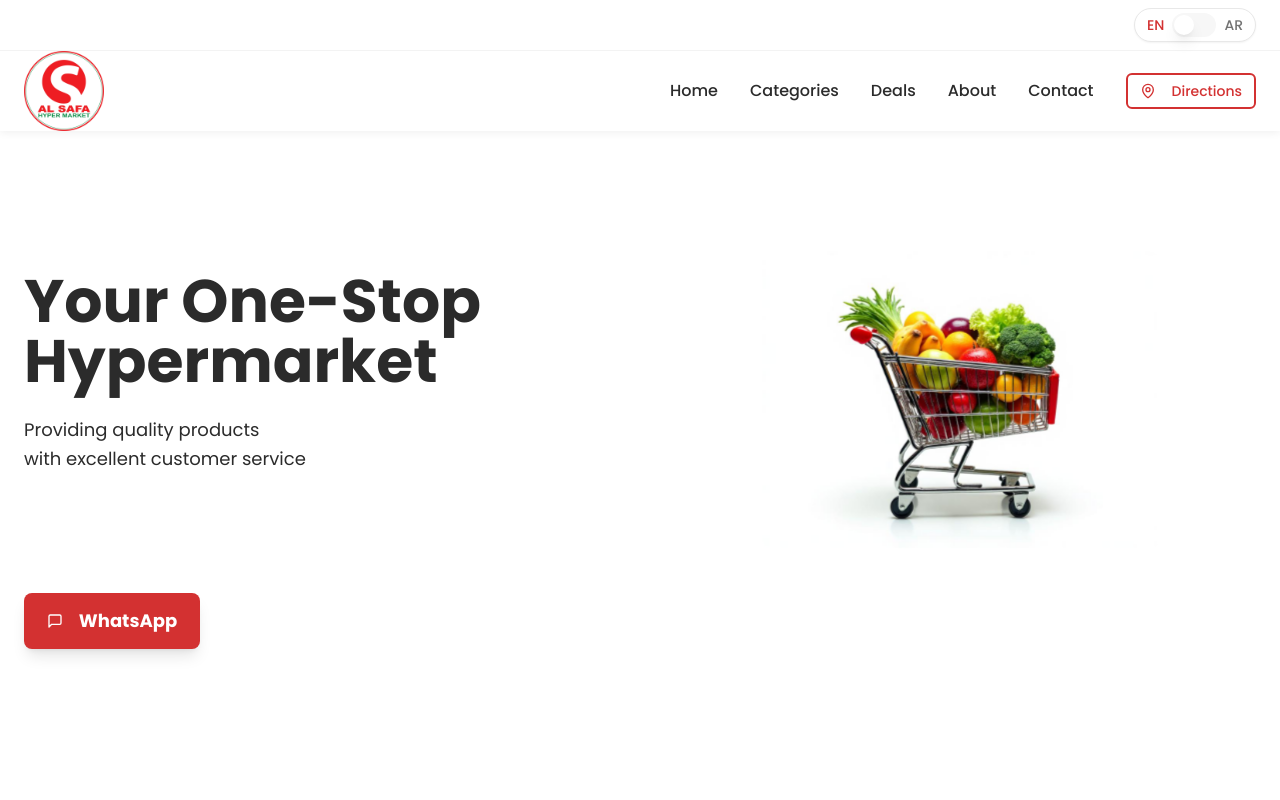
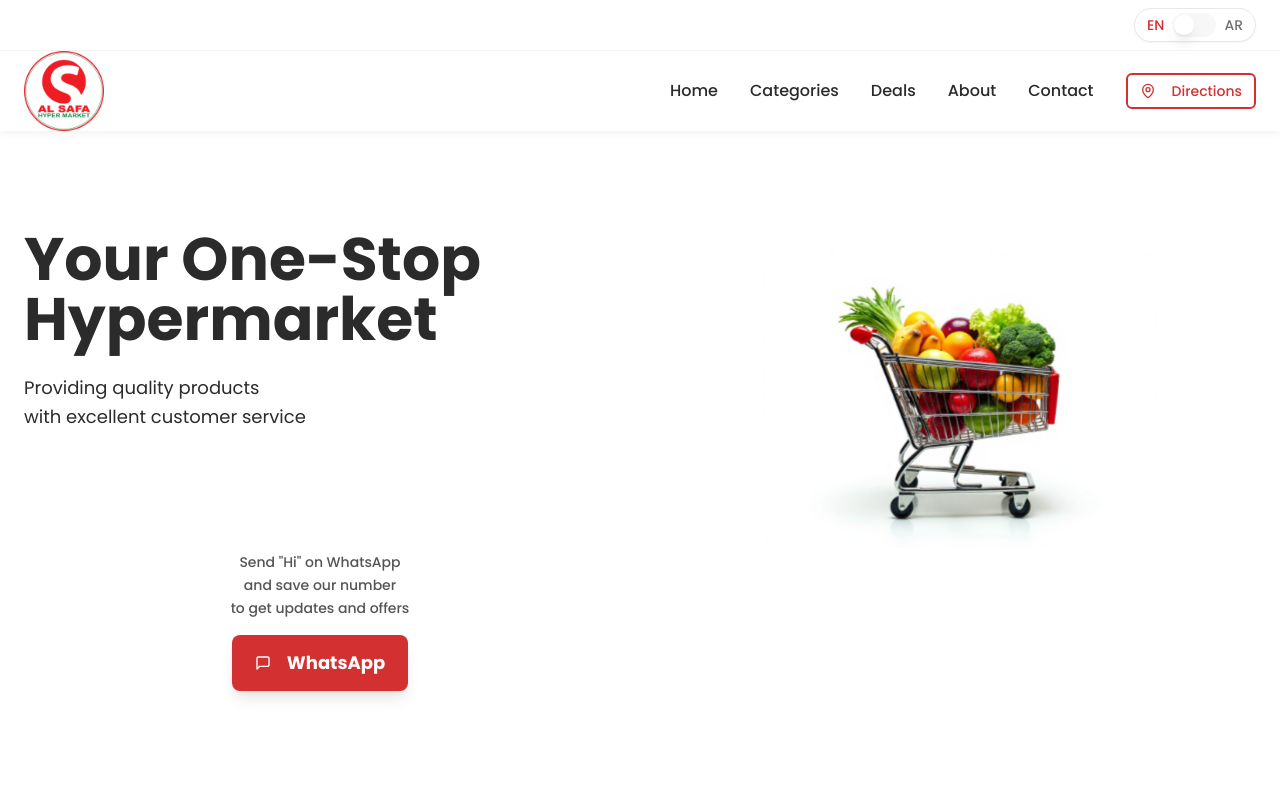
Before and after one commit to hashid/alsafa-fresh-finds, a React (Vite) app: page / in a window 1280 px wide. Shown: the top 800 px of the page. Built offline with nearby package versions, Linux system fonts and the light colour scheme.

Commit message:
Add text above WhatsApp button
Added text above the WhatsApp button with a small font size, split into three lines for an appealing presentation.
-edited src/components/ModernHero.tsx

```diff
--- a/src/components/ModernHero.tsx
+++ b/src/components/ModernHero.tsx
@@ -22,8 +22,19 @@ export const ModernHero = () => {
               </p>
             </div>
 
-            {/* WhatsApp Box */}
-            <div className="fade-in-up" style={{ animationDelay: '0.4s' }}>
+            {/* WhatsApp Section */}
+            <div className="fade-in-up space-y-4" style={{ animationDelay: '0.4s' }}>
+              {/* WhatsApp Text */}
+              <div className="text-center">
+                <p className="text-sm text-charcoal-gray/80 leading-relaxed font-medium">
+                  <span className="block">Send "Hi" on WhatsApp</span>
+                  <span className="block">and save our number</span>
+                  <span className="block">to get updates and offers</span>
+                </p>
+              </div>
+
+              {/* WhatsApp Button */}
+              <div className="flex justify-center">
                 <Button
                   onClick={() => window.open('https://wa.me/your-number', '_blank')}
                   className="bg-hypermarket-red hover:bg-hypermarket-red/90 text-white font-bold text-base md:text-lg rounded-lg w-32 md:w-44 h-12 md:h-14 px-5 md:px-7 py-3 md:py-4 shadow-lg hover:shadow-xl transition-all duration-300 flex items-center justify-center space-x-2"
@@ -31,6 +42,7 @@ export const ModernHero = () => {
                   <MessageSquare className="w-5 h-5" />
                   <span>WhatsApp</span>
                 </Button>
+              </div>
             </div>
 
           </div>
```
Lines whose indentation alone changed are shown as unchanged.
